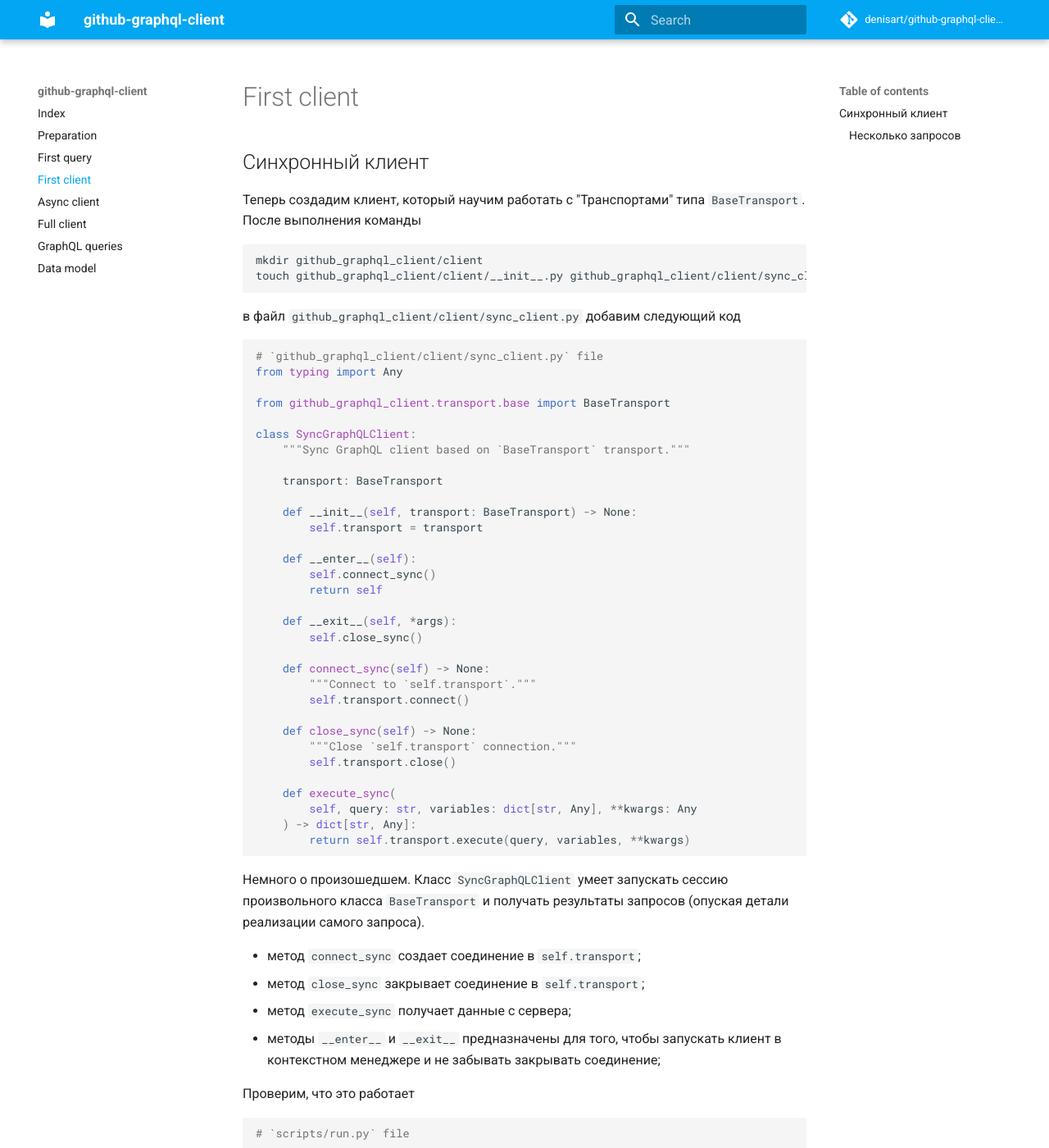
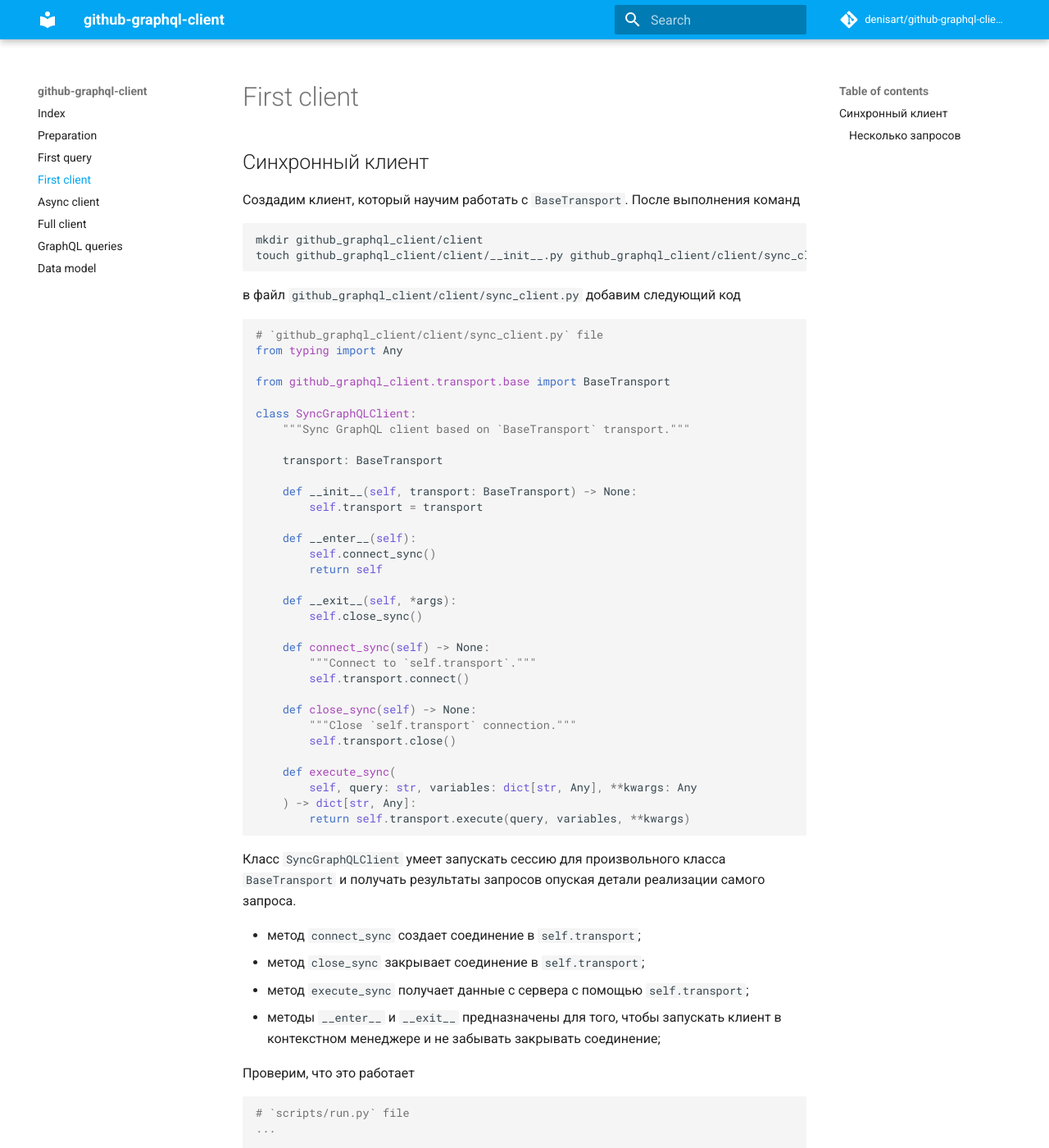
Before and after one commit to denisart/github-graphql-client, an MkDocs documentation site: the page built from docs/04_first_client.md, in a window 1280 px wide and 1400 px high. Shown: the whole window at 82% size. Built offline with MkDocs 1.6.1 and Material for MkDocs 9.7.7, drawn with Linux system fonts in a browser that asks for light colours; comment, search, counter and statistics services are not loaded; some of the changed text lies outside the part shown.

Commit message:
Fix for 04_first_client

````diff
--- a/docs/04_first_client.md
+++ b/docs/04_first_client.md
@@ -1,7 +1,7 @@
 ## Синхронный клиент
 
-Теперь создадим клиент, который научим работать с "Транспортами" типа `BaseTransport`.
-После выполнения команды
+Создадим клиент, который научим работать с `BaseTransport`.
+После выполнения команд
 
 ```bash
 mkdir github_graphql_client/client
@@ -46,12 +46,12 @@ class SyncGraphQLClient:
 
 ```
 
-Немного о произошедшем. Класс `SyncGraphQLClient` умеет запускать сессию произвольного класса
-`BaseTransport` и получать результаты запросов (опуская детали реализации самого запроса).
+Класс `SyncGraphQLClient` умеет запускать сессию для произвольного класса
+`BaseTransport` и получать результаты запросов опуская детали реализации самого запроса.
 
 - метод `connect_sync` создает соединение в `self.transport`;
 - метод `close_sync` закрывает соединение в `self.transport`;
-- метод `execute_sync` получает данные с сервера;
+- метод `execute_sync` получает данные с сервера с помощью `self.transport`;
 - методы `__enter__` и `__exit__` предназначены для того, чтобы запускать клиент в контекстном менеджере и не забывать закрывать соединение;
 
 Проверим, что это работает
@@ -80,7 +80,7 @@ def main():
 
 ```
 
-Запустив `scripts/run.py` получим тот же результат
+Запустив `scripts/run.py`, получим тот же результат
 
 ```bash
 $ python3 scripts/run.py
````
Also changed, not shown: other parts of docs/04_first_client.md (+1 -2 lines).
